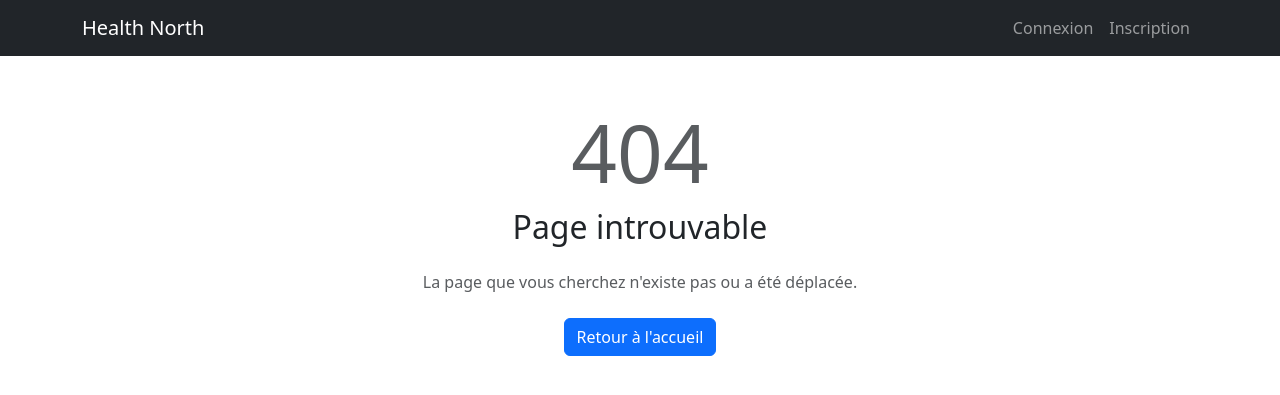
After one commit to WalterCorp/healthnorth, a Django app: template templates/404.html in a window 1280 px wide. The commit adds this page. Shown: the top 395 px of the page. Run offline with Django 5.2, Linux system fonts and the light colour scheme; the template is opened without the code that fills it, so the values that code supplies are empty.

Commit message:
feat: add specialty column, block past dates, custom 404 page

```diff
--- a/appointments/views.py
+++ b/appointments/views.py
@@ -3,6 +3,7 @@
 from django.shortcuts import render, redirect, get_object_or_404
 from django.contrib.auth.decorators import login_required
 from django.contrib import messages
+from django.utils import timezone
 from .models import Appointment, Specialist, Specialty
 
 
@@ -54,7 +55,10 @@ def appointment_new(request):
     # Affichage initial du formulaire avec les données disponibles
     return render(request, 'appointments/new.html', {
         'specialists': specialists,
-        'specialties': specialties
+        'specialties': specialties,
+        # Formate la date au format attendu par datetime-local : "YYYY-MM-DDTHH:MM"
+        # Empêche l'utilisateur de choisir une date dans le passé
+        'now': timezone.now().strftime('%Y-%m-%dT%H:%M'),
     })
 
 
--- /dev/null
+++ b/templates/404.html
@@ -0,0 +1,18 @@
+{% extends 'base.html' %}
+
+{% block title %}Page introuvable — Health North{% endblock %}
+
+{% block content %}
+<div class="row mt-5">
+    <div class="col-md-6 offset-md-3 text-center">
+        <h1 class="display-1 text-muted">404</h1>
+        <h2 class="mb-4">Page introuvable</h2>
+        <p class="text-muted mb-4">
+            La page que vous cherchez n'existe pas ou a été déplacée.
+        </p>
+        <a href="/" class="btn btn-primary">
+            Retour à l'accueil
+        </a>
+    </div>
+</div>
+{% endblock %}
--- a/templates/appointments/list.html
+++ b/templates/appointments/list.html
@@ -19,6 +19,7 @@
                     <tr>
                         <th>Date</th>
                         <th>Spécialiste</th>
+                        <th>Spécialité</th>
                         <th>Statut</th>
                         <th>Notes</th>
                         <!-- Colonne action pour le bouton d'annulation -->
@@ -32,6 +33,9 @@
                         <!-- Filtre date : formate la date en format français -->
                         <td>{{ appointment.date|date:"d/m/Y H:i" }}</td>
                         <td>{{ appointment.specialist }}</td>
+                        <!-- Accès à la spécialité via la relation specialist.specialty -->
+                        <!-- Django suit automatiquement la FK : appointment → specialist → specialty -->
+                        <td>{{ appointment.specialist.specialty }}</td>
                         <!-- get_status_display : affiche le label lisible -->
                         <!-- ex: "En attente" au lieu de "pending" -->
                         <td>{{ appointment.get_status_display }}</td>
--- a/templates/appointments/new.html
+++ b/templates/appointments/new.html
@@ -33,10 +33,13 @@
                     <div class="mb-3">
                         <label class="form-label">Date et heure</label>
                         <!-- datetime-local : sélecteur date + heure natif HTML5 -->
+                        <!-- min="{{ now }}" : empêche de choisir une date passée -->
+                        <!-- now est injecté depuis la vue via le contexte -->
                         <input
                             type="datetime-local"
                             name="date"
                             class="form-control"
+                            min="{{ now }}"
                             required>
                     </div>
 
```
